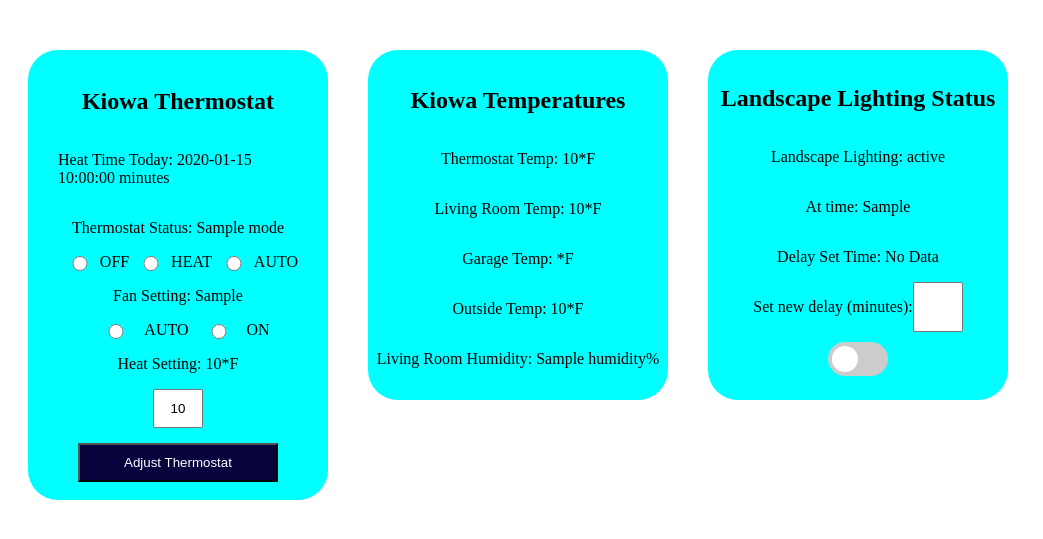
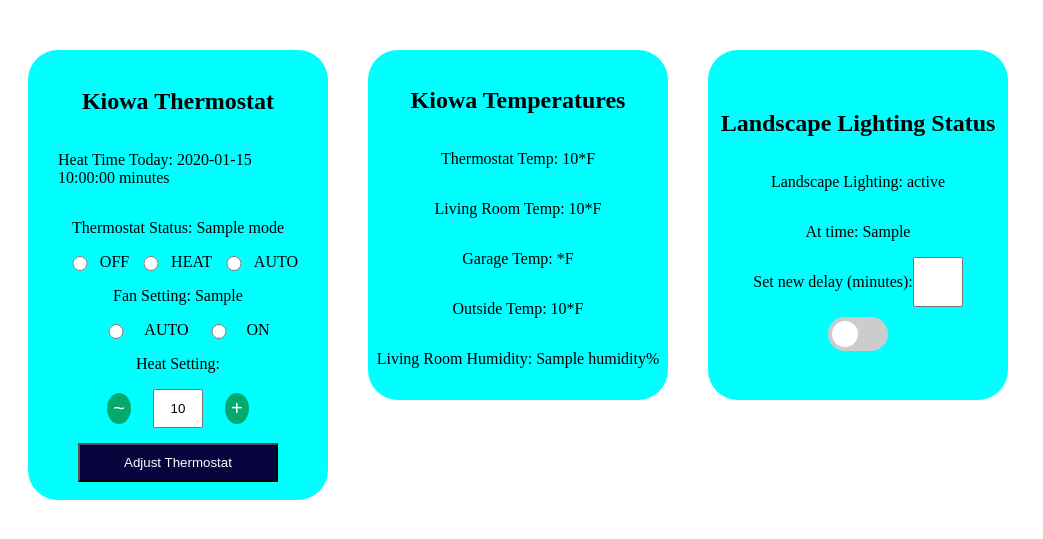
Before and after one commit to sailcali/kiowa-monitor-API, a Flask app: template app/templates/dashboard.html in a window 1280 px wide. Shown: the part 138-677 px from the top of the page, without its empty margins (0-1043 px from the left). Run offline with Flask 2, Linux system fonts and the light colour scheme; the template is opened without the code that fills it: most values are stand-ins (such as "Sample title", 1, 10 or a date in 2020); parts of the project's set-up code (start-up, migrations or seed data) failed here and were passed over.

Commit message:
changed thermostat dashboard to buttons

```diff
--- a/app/static/css/dashboard.css
+++ b/app/static/css/dashboard.css
@@ -52,6 +52,37 @@ main {
   margin: 0px 30px;
 }
 
+#heattemp {
+  align-items: center;
+  margin-right: 20px;
+  margin-left: 20px;
+}
+#cooltemp {
+  align-items: center;
+  margin-right: 20px;
+  margin-left: 20px;
+}
+
+.roundButton {
+  background-color: #04AA6D;
+  border: none;
+  color: white;
+  text-decoration: none;
+  display: flex;
+  justify-content: center;
+  align-items: center;
+  font-size: 20px;
+  margin: 4px 2px;
+  border-radius: 50%;
+}
+
+.winter {
+  display: none;
+}
+
+.summer {
+  display: none;
+}
 #temperatureContainer {
   height: 350px;
   width: 300px;
@@ -73,6 +104,10 @@ align-items: center;
 #landscapeDelaySelector {
   display: flex;
   flex-direction: row;
+}
+
+#landscapeDelaySetTime {
+  display: none;
 }
 
 main input {
--- a/app/static/js/dashboard.js
+++ b/app/static/js/dashboard.js
@@ -34,12 +34,12 @@ const venstarModeSetting = () => {
     // Do not display heat modes in summer / cool modes in winter
     const current_month = new Date().getMonth()
     if (current_month > 4 && current_month < 10) {
-        for (let element of document.getElementsByClassName("winter")){
-            element.style.display="none";
+        for (let element of document.getElementsByClassName("summer")){
+            element.style.display="flex";
          }
     } else {
-        for (let element of document.getElementsByClassName("summer")){
-            element.style.display="none";
+        for (let element of document.getElementsByClassName("winter")){
+            element.style.display="flex";
          }
     };
 
@@ -48,7 +48,6 @@ const venstarModeSetting = () => {
 const changeDateHref = () => {
     const dateInput = document.getElementById("dateInputTemp").value;
     const link = document.getElementById("dateButtonTemp");
-    console.log(dateInput)
     link.setAttribute('href', "/temps/"+dateInput);
 }
 const adjustLandscapeLighting = () => {
@@ -89,13 +88,14 @@ const adjustLandscapeLighting = () => {
 const getGarageData = () => {
     axios.get('http://192.168.86.31/get-status')
     .then((response) => {
-        console.log(response.data)
+        const current_date = new Date()
+        const delay_date = new Date(response.data['current_delay'])
         const garageTempElement = document.getElementById("garageTemperature");
         const landscapeStateElement = document.getElementById("landscapeState");
         const landscapeDelayElement = document.getElementById("landscapeDelaySetTime");
         const slider = document.getElementById("landscapeLightSwitch");
         garageTempElement.innerHTML = "Garage Temp: " + parseInt(response.data['temperature']) + "*F";
-        landscapeDelayElement.innerHTML = "Delay Set Time: " + response.data['current_delay'];
+
         if (response.data['lighting_state'] == 1) {
             landscapeStateElement.innerHTML = "Landscape Lighting: ON"
             slider.checked = true
@@ -104,7 +104,26 @@ const getGarageData = () => {
             slider.checked = false
         }
 
+        if (delay_date > current_date) {
+            landscapeDelayElement.innerHTML = "Delay Set Time: " + response.data['current_delay'];
+            landscapeDelayElement.style.display="flex";
+        }
+
     })
+}
+
+const adjustSetTemperature = (event) => {
+    const heatElement = document.getElementById('heattemp')
+    const coolElement = document.getElementById('cooltemp')
+    if (event.target.id == 'heatIncrease') {
+        heatElement.value = parseInt(heatElement.value) + 1
+    } else if (event.target.id == 'heatDecrease') {
+        heatElement.value = parseInt(heatElement.value) - 1
+    } else if (event.target.id == 'coolIncrease') {
+        coolElement.value = parseInt(coolElement.value) + 1
+    } else if (event.target.id == 'heatDecrease') {
+        coolElement.value = parseInt(coolElement.value) - 1
+    };
 }
 
 const registerEvents = () => {
@@ -113,6 +132,15 @@ const registerEvents = () => {
     dateInput.addEventListener('input', changeDateHref);
     const lightingSwitch = document.getElementById('landscapeLightSwitch');
     lightingSwitch.addEventListener('click', adjustLandscapeLighting);
+    const heat_increase = document.getElementById('heatIncrease');
+    const heat_decrease = document.getElementById('heatDecrease');
+    const cool_increase = document.getElementById('coolIncrease');
+    const cool_decrease = document.getElementById('coolDecrease');
+    heat_increase.addEventListener('click', adjustSetTemperature);
+    heat_decrease.addEventListener('click', adjustSetTemperature);
+    cool_increase.addEventListener('click', adjustSetTemperature);
+    cool_decrease.addEventListener('click', adjustSetTemperature);
+
     getGarageData();
 };
 
--- a/app/templates/dashboard.html
+++ b/app/templates/dashboard.html
@@ -37,7 +37,7 @@
     </nav>
     <main>
         <section id="thermostatContainer" class="container">
-            <form  method="POST" action="/venstar">
+            <form method="POST" action="/venstar">
                 <div>
                     <h1>Kiowa Thermostat</h1>
                 </div>
@@ -67,17 +67,21 @@
                     <input type="radio" id="fanon" name="fan" value="1">
                     <label for="on">ON</label>
                 </div>
-                <div class="winter">
-                    <p>Heat Setting: {{data.heat_temp}}*F</p>
+                <div>
+                    <p class="winter">Heat Setting:</p>
                 </div>
-                <div class="winter">
-                    <input id='heattemp' name="heat_temp" value={{data.heat_temp}}></input>
+                <div>
+                    <button class="winter roundButton" id="heatDecrease" type="button">~</button>
+                    <input class="winter" id='heattemp' name="heat_temp" value={{data.heat_temp}}></input>
+                    <button class="winter roundButton" id="heatIncrease" type="button">+</button>
                 </div>
-                <div class="summer">
-                    <p>Cool Setting: {{data.cool_temp}}*F</p>
+                <div>
+                    <p class="summer">Cool Setting:</p>
                 </div>
-                <div class="summer">
-                    <input id='cooltemp' name="cool_temp" value={{data.cool_temp}}></input>
+                <div>
+                    <button class="summer roundButton" id="coolDecrease" type="button">-</button>
+                    <input class="summer" id='cooltemp' name="cool_temp" value={{data.cool_temp}}></input>
+                    <button class="summer roundButton" id="coolIncrease" type="button">+</button>
                 </div>
                 <div>
                     <input id="tempSubmit" type="submit" value="Adjust Thermostat"></input>
@@ -113,10 +117,6 @@
             </label>
         </section>
     </main>
-    <script>
-        const data = JSON.parse('{{ data | tojson | safe}}');
-
-    </script>
     <script src="https://unpkg.com/axios/dist/axios.min.js"></script>
     <script type="module" src="{{ url_for('static', filename='js/dashboard.js') }}"></script>
 </body>
```
